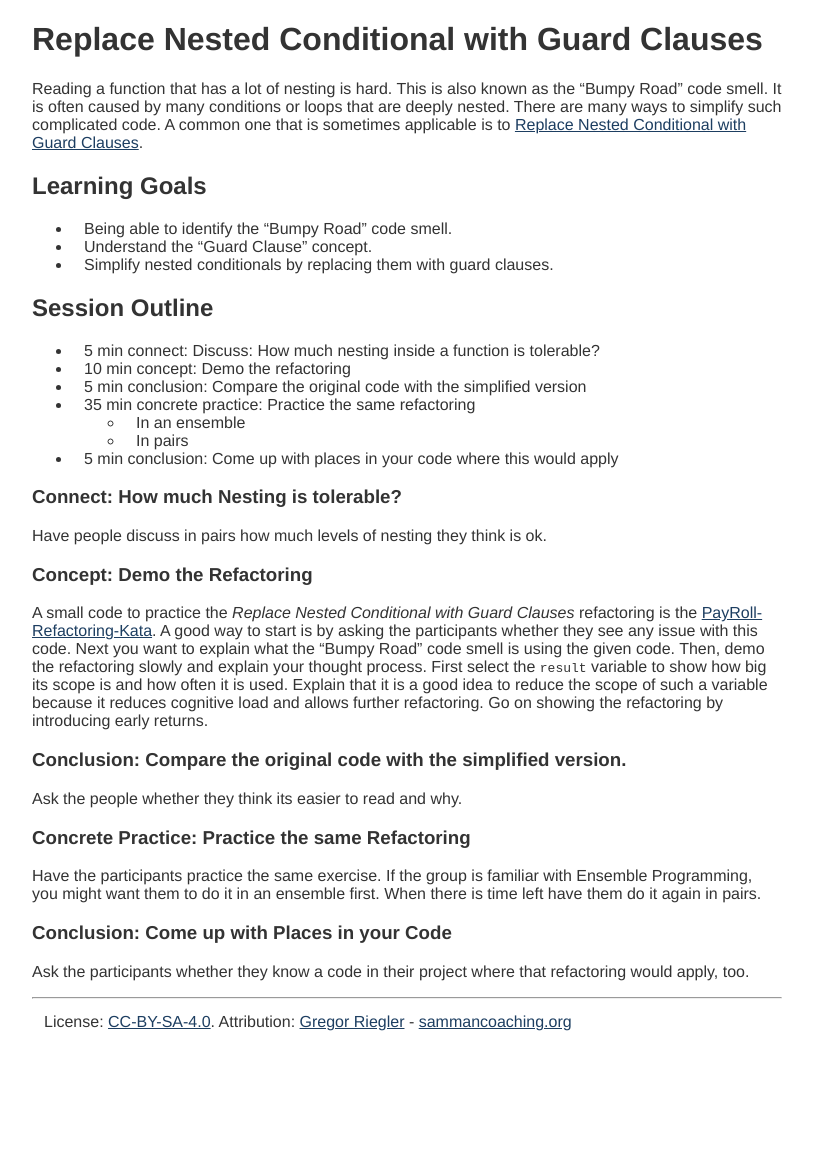
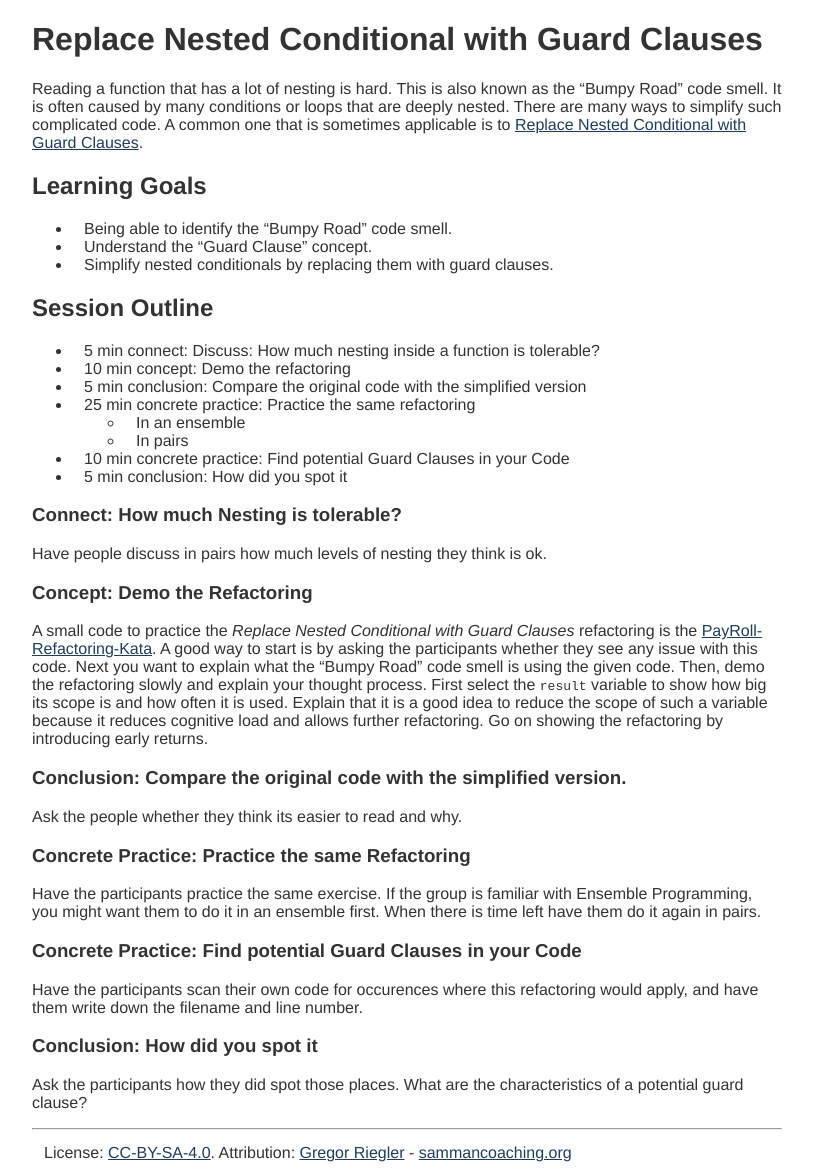
Before and after one commit to sammancoaching/website, a Jekyll site: the page built from _learning_hours/refactoring/guard_clause.md, in a window 1280 px wide. Shown: the whole page, without its empty margins (233-1046 px from the left). Built offline with Jekyll 4.4.1, drawn with Linux system fonts in a browser that asks for light colours; before the commit the page ends 1045 px from its top, so only the background shows below that.

Commit message:
New concrete practice for guard clause learning hour

```diff
--- a/_learning_hours/refactoring/guard_clause.md
+++ b/_learning_hours/refactoring/guard_clause.md
@@ -26,10 +26,11 @@ A common one that is sometimes applicable is to [Replace Nested Conditional with
 * 5 min connect: Discuss: How much nesting inside a function is tolerable?
 * 10 min concept: Demo the refactoring
 * 5 min conclusion: Compare the original code with the simplified version
-* 35 min concrete practice: Practice the same refactoring
+* 25 min concrete practice: Practice the same refactoring
     * In an ensemble
     * In pairs
-* 5 min conclusion: Come up with places in your code where this would apply
+* 10 min concrete practice: Find potential Guard Clauses in your Code
+* 5 min conclusion: How did you spot it
 
 ### Connect: How much Nesting is tolerable?
 Have people discuss in pairs how much levels of nesting they think is ok.
@@ -51,5 +52,9 @@ Have the participants practice the same exercise.
 If the group is familiar with Ensemble Programming, you might want them to do it in an ensemble first.
 When there is time left have them do it again in pairs.
 
-### Conclusion: Come up with Places in your Code
-Ask the participants whether they know a code in their project where that refactoring would apply, too.
+### Concrete Practice: Find potential Guard Clauses in your Code
+Have the participants scan their own code for occurences where this refactoring would apply, and have them write down the filename and line number.
+
+### Conclusion: How did you spot it
+Ask the participants how they did spot those places.
+What are the characteristics of a potential guard clause?
```
